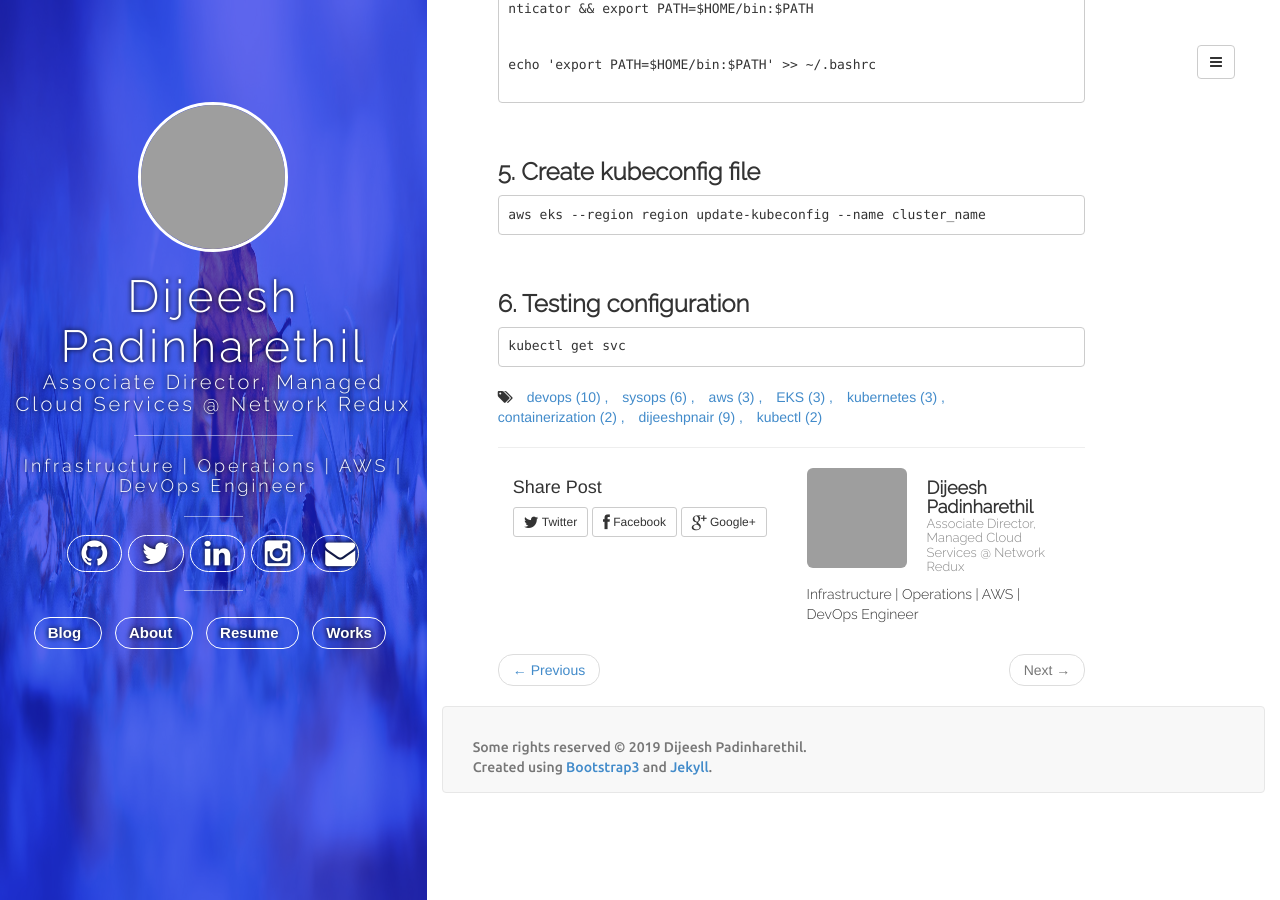
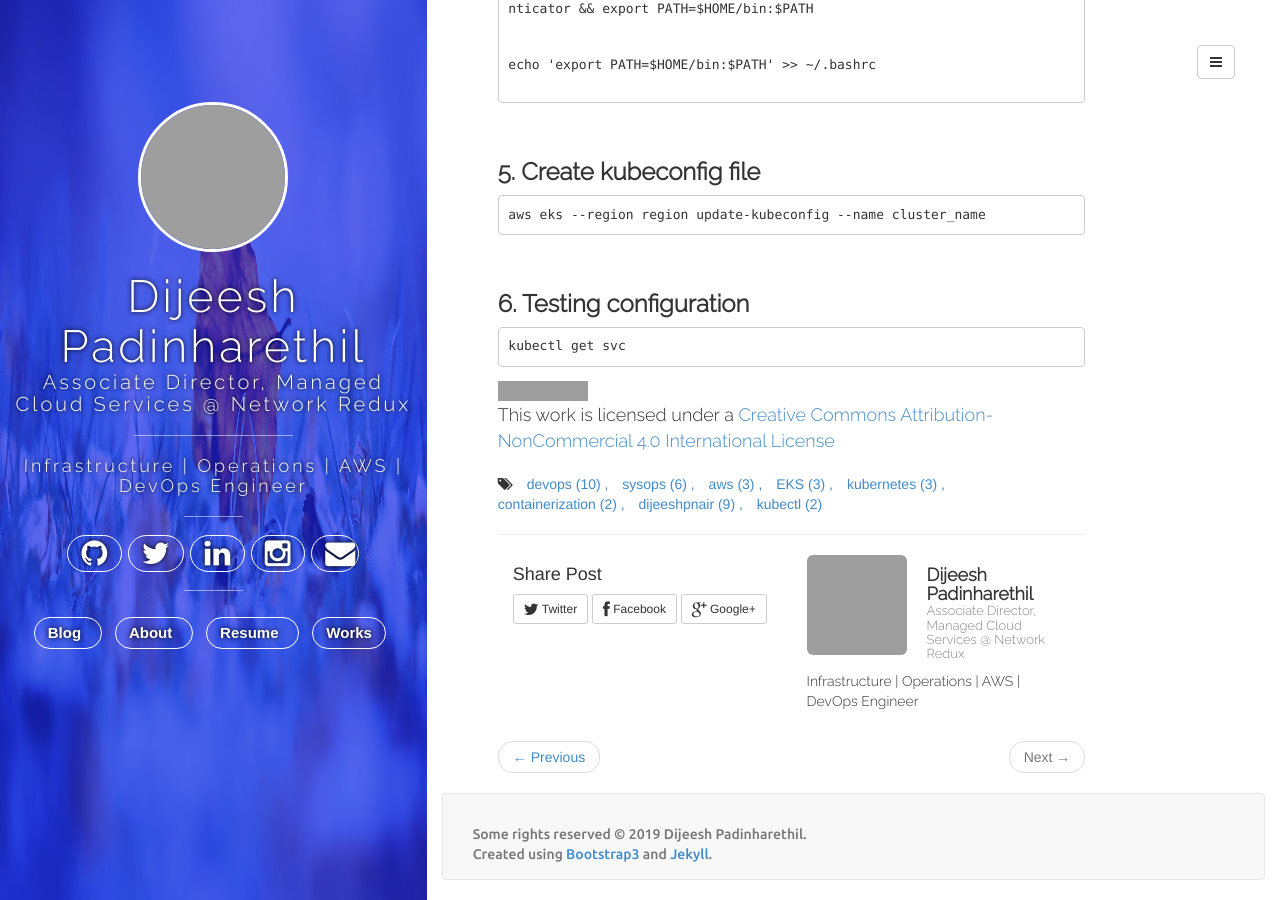
Before and after one commit to dijeesh/dijeesh.github.io-bak, a Jekyll site: the page built from _posts/2019-06-18-Setting-up-kubectl-for-EKS.md, in a window 1280 px wide and 900 px high, scrolled down 1907 px. Built offline with Jekyll 4.4.1, drawn with Linux system fonts in a browser that asks for light colours; nearby versions of some CDN libraries; comment, search, counter and statistics services are not loaded; grey boxes are pictures that could not be loaded.

Commit message:
Testing CC

````diff
--- a/_posts/2019-06-18-Setting-up-kubectl-for-EKS.md
+++ b/_posts/2019-06-18-Setting-up-kubectl-for-EKS.md
@@ -119,3 +119,7 @@
 ```
 kubectl get svc
 ```
+
+
+
+<a rel="license" href="http://creativecommons.org/licenses/by-nc/4.0/"><img alt="Creative Commons License" style="border-width:0" src="https://i.creativecommons.org/l/by-nc/4.0/88x31.png" /></a><br />This work is licensed under a <a rel="license" href="http://creativecommons.org/licenses/by-nc/4.0/">Creative Commons Attribution-NonCommercial 4.0 International License</a>
````
